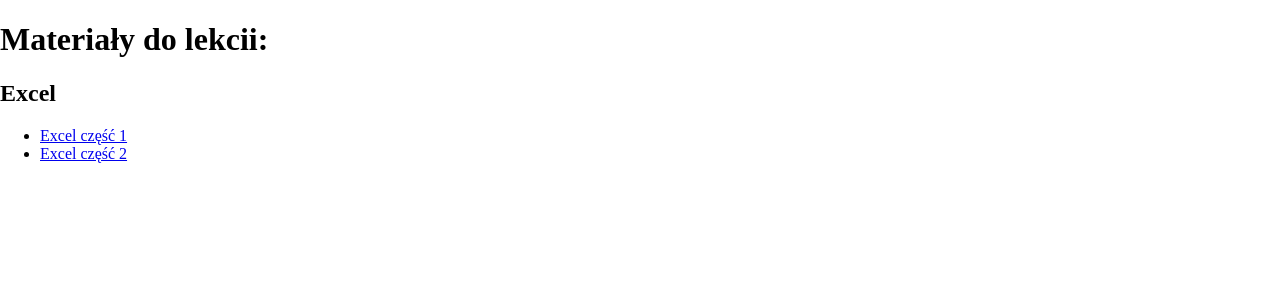
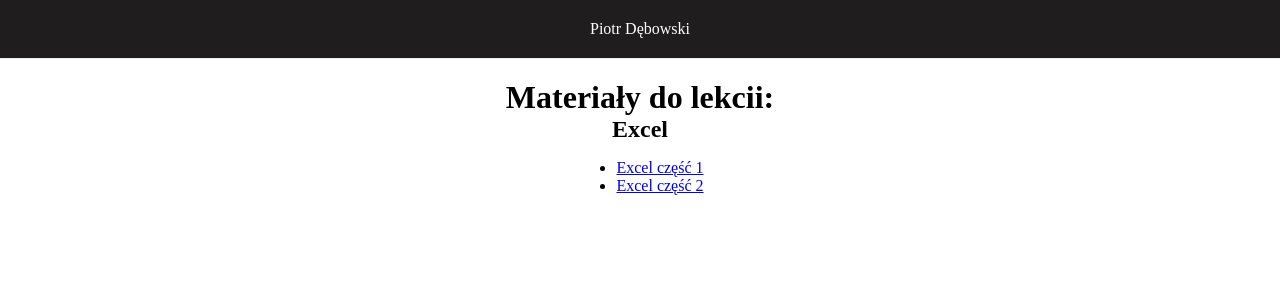
Before and after one commit to debowski/debowski.github.io, a PHP site: page / in a window 1280 px wide. Shown: the top 300 px of the page. Run offline with PHP 8.4, Linux system fonts and the light colour scheme.

Commit message:
Excel update 3

```diff
--- a/index.html
+++ b/index.html
@@ -10,6 +10,15 @@
 <body>
 
 
+<header>
+  <nav>
+    <p>Piotr Dębowski</p>
+  </nav>
+</header>
+
+
+<main>
+
 <h1>Materiały do lekcii:</h1>
 <h2>Excel</h2>
 <ul>
@@ -17,5 +26,11 @@
   <li><a href="Excel/Excel2.xls">Excel część 2</a></li>
 </ul>
 
+
+
+</main>
+
+
+
 </body>
 </html>
--- a/style.css
+++ b/style.css
@@ -5,7 +5,27 @@ body {
   box-sizing: border-box;
 }
 
+header {
+  background: #1f1d1d;
+  color: #fff;
+  padding: 20px 0;
+  border-bottom: 1px solid #eee;
+  display: flex;
+  justify-content: center;
+  align-items: center;
+}
 
-li {
-  display: ;
+
+h1, h2, p {
+  margin: 0;
+  padding: 0;
 }
+
+
+main {
+  padding: 20px;
+  display: flex;
+  justify-content: center;
+  align-items: center;
+  flex-direction: column;
+}
```
